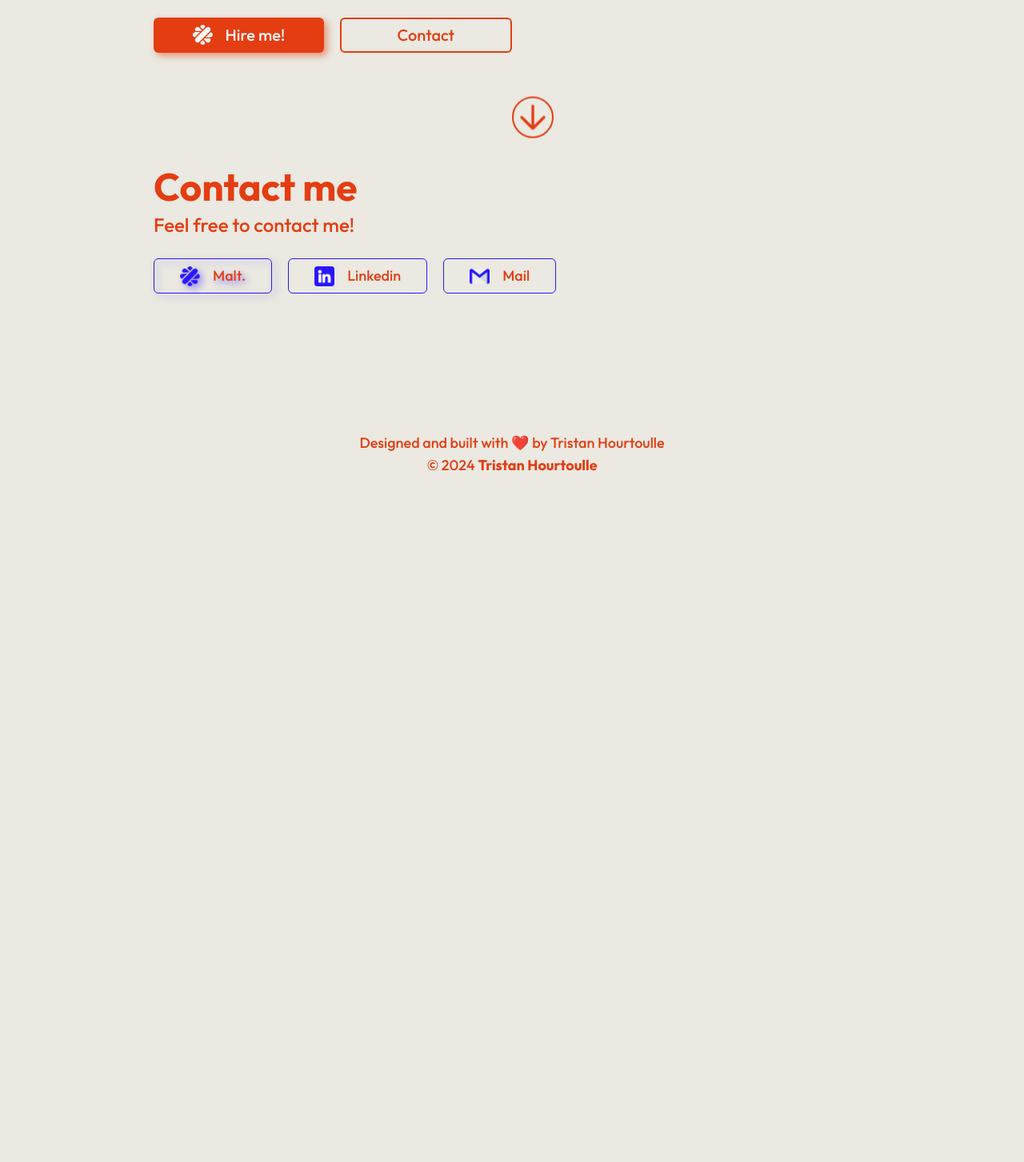
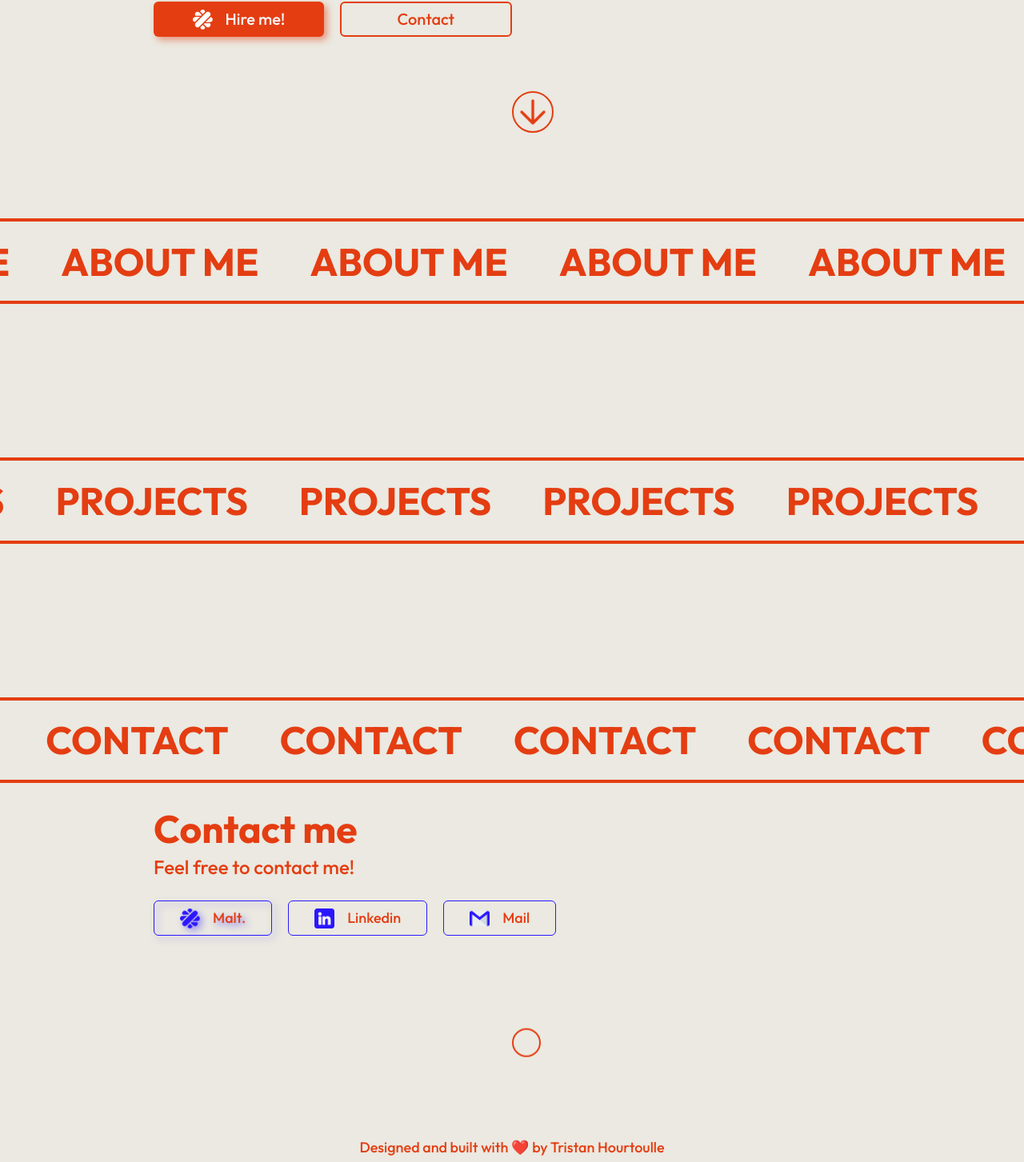
Before and after one commit to TristanHourtoulle/Portfolio-TristanH, a Next.js app: page / in a window 1280 px wide. Shown: the part 610-2063 px from the top of the page at 80% size. Before the commit the page ends 1206 px from the top, so only its background shows below. Built offline with nearby package versions, Linux system fonts and the light colour scheme; what tailwind-hamburgers would draw is missing.

Commit message:
feat: implement ScrollingText comp

```diff
--- a/app/page.tsx
+++ b/app/page.tsx
@@ -8,9 +8,11 @@ import MaltLogo from "@/public/Malt_logo_white.png";
 import ProfilPicture from "@/public/pictures/Photo de profil - TH.jpg";
 import WavingHand from "@/public/WavingHand.png";
 
-import { DownArrow } from "@/components/cta/Arrow";
+import { DownArrow, UpArrow } from "@/components/cta/Arrow";
+import { ScrollingText } from "@/components/ScrollingText";
 import { SectionTitle } from "@/components/SectionTitle";
 import { Button } from "@/components/ui/button";
+import { scrollToSection } from "@/lib/utils";
 import Head from "next/head";
 import Image from "next/image";
 
@@ -34,8 +36,8 @@ export default function Home() {
         <meta name="robots" content="index, follow" />
         <link rel="canonical" href="https://www.tristanhourtoulle.fr" />
       </Head>
-      <div className="w-full h-full px-[15%] py-[1.5%]">
-        <div className="flex flex-col lg:flex-row items-center justify-center lg:justify-between pb-[10%] w-full min-h-screen gap-1 md:gap-4 lg:gap-2">
+      <div className="w-full h-full py-[1.5%] scroll-smooth">
+        <div className="px-[15%] flex flex-col lg:flex-row items-center justify-center lg:justify-between pb-[10%] w-full min-h-screen gap-1 md:gap-4 lg:gap-2">
           <div className="w-full lg:w-1/2 text-center lg:text-start text-primary flex flex-col items-center lg:items-start gap-1 lg:gap-4">
             <div className="flex flex-col items-center justify-center lg:items-start text-center lg:text-start w-full">
               <div className="flex items-center gap-3">
@@ -86,7 +88,9 @@ export default function Home() {
                 size="lg"
                 variant="outline"
                 className="text-xl border-2 border-[#e43d12] hover:bg-[#e43d12]/10 hover:text-[#e43d12] w-full selected:none"
-                onClick={() => {}}
+                onClick={() => {
+                  scrollToSection("contactSection");
+                }}
               >
                 Contact
               </Button>
@@ -108,10 +112,41 @@ export default function Home() {
           </div>
         </div>
 
+        {/* AboutMeSection */}
         <div
-          className="mt-auto flex flex-col gap-2 mb-[10%] w-full"
+          className="flex flex-col gap-2 mb-[10%] w-full pt-[5%]"
+          id="aboutMeSection"
+        >
+          <div className="flex min-w-screen overflow-x-hidden">
+            <div className="py-[2%] border-y-4 border-[#e43d12] w-full">
+              <ScrollingText text="About Me" speed={10} direction="left" />
+            </div>
+          </div>
+        </div>
+
+        {/* ProjectsSection */}
+        <div
+          className="flex flex-col gap-2 mb-[10%] w-full pt-[5%]"
+          id="projectsSection"
+        >
+          <div className="flex min-w-screen overflow-x-hidden">
+            <div className="py-[2%] border-y-4 border-[#e43d12] w-full">
+              <ScrollingText text="Projects" speed={10} direction="left" />
+            </div>
+          </div>
+        </div>
+
+        {/* ContactSection */}
+        <div
+          className="flex flex-col gap-2 mb-[5%] w-full pt-[5%] pb-[5%]"
           id="contactSection"
         >
+          <div className="flex min-w-screen overflow-x-hidden">
+            <div className="py-[2%] border-y-4 border-[#e43d12] w-full">
+              <ScrollingText text="Contact" speed={10} direction="left" />
+            </div>
+          </div>
+          <div className="mt-auto flex flex-col gap-2 w-full px-[15%] pt-[2%]">
             <SectionTitle text="Contact me" />
             <h3 className="text-primary text-lg md:text-2xl outfit-medium">
               Feel free to contact me!
@@ -163,7 +198,9 @@ export default function Home() {
                 variant={"outline"}
                 size={"lg"}
                 className="text-xl w-full md:w-auto border-[#2a17ff] hover:bg-[#2a17ff]/10 hover:text-[#2a17ff] selected:none outfit-medium text-lg text-primary"
-              onClick={() => window.open("mailto:contact@tristanhourtoulle.fr")}
+                onClick={() =>
+                  window.open("mailto:contact@tristanhourtoulle.fr")
+                }
               >
                 <Image
                   src={GmailLogo}
@@ -177,6 +214,11 @@ export default function Home() {
             </div>
           </div>
         </div>
+
+        <div className="relative left-[40%] lg:left-[50%] animate-light-bounce-little w-10 h-10">
+          <UpArrow location="" />
+        </div>
+      </div>
     </>
   );
 }
```
Lines whose indentation alone changed are shown as unchanged.
